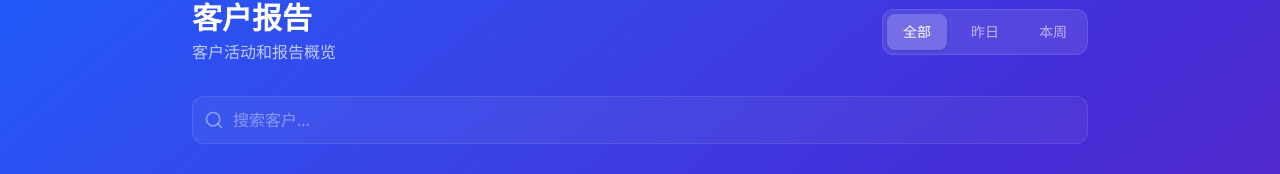
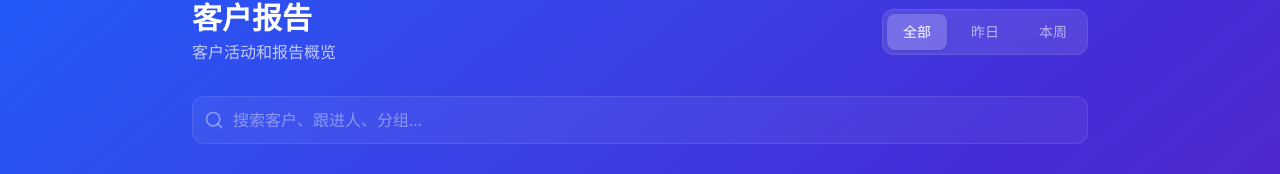
Before and after one commit to gerayyy/wenquchat, a React (Vite) app in the folder daily-report-web/: page /view in a window 1280 px wide. Shown: the part 96-270 px from the top of the page. Built offline with nearby package versions, Linux system fonts and the light colour scheme.

Commit message:
整理了部分文档

```diff
--- a/daily-report-web/src/pages/View.tsx
+++ b/daily-report-web/src/pages/View.tsx
@@ -53,7 +53,7 @@ export function View() {
                 <Search className="absolute left-3 top-1/2 -translate-y-1/2 w-5 h-5 text-white/40" />
                 <input
                     type="text"
-                    placeholder="搜索客户..."
+                    placeholder="搜索客户、跟进人、分组..."
                     value={searchTerm}
                     onChange={(e) => setSearchTerm(e.target.value)}
                     className="w-full h-12 pl-10 pr-4 rounded-xl bg-white/5 border border-white/10 text-white placeholder:text-white/40 focus:outline-none focus:ring-2 focus:ring-white/20 transition-all"
```
Also changed, not shown: 1 other file (tests, documents, lock files or other folders).
